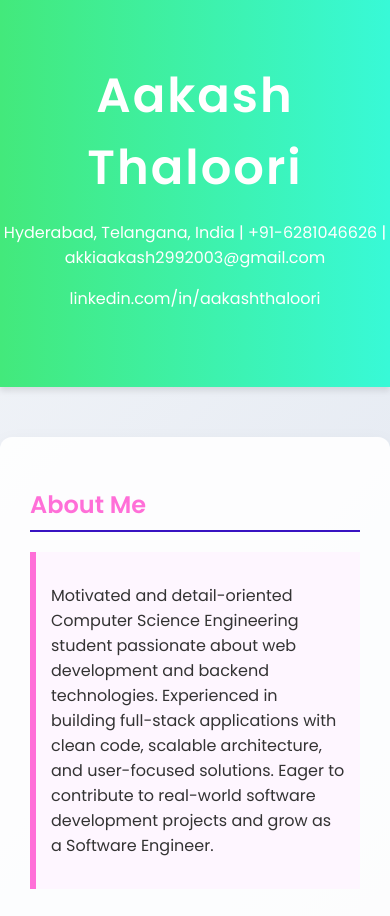
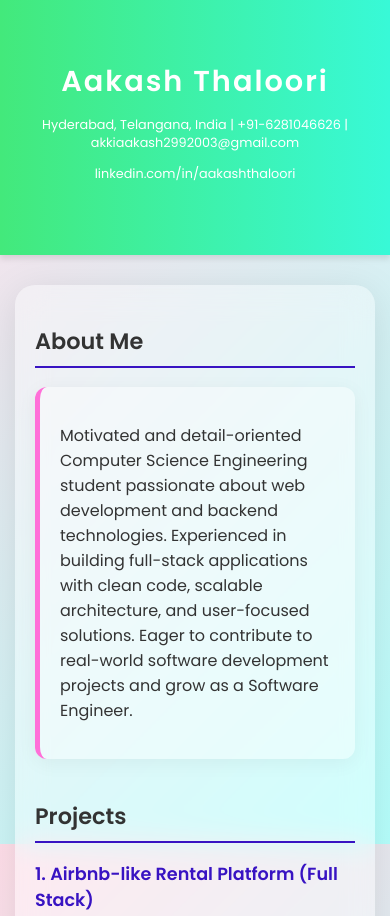
Before and after one commit to Thalooriaakash/portfolio, a plain HTML site: page index.html in a window 390 px wide. Shown: the top 916 px of the page. Drawn offline with Linux system fonts and the light colour scheme.

Commit message:
Update index.html

```diff
--- a/index.html
+++ b/index.html
@@ -10,10 +10,21 @@
             font-family: 'Poppins', sans-serif;
             margin: 0;
             padding: 0;
-            background: linear-gradient(135deg, #f5f7fa 0%, #c3cfe2 100%);
+            background: linear-gradient(135deg, #FFDEE9 0%, #B5FFFC 100%);
+            background-attachment: fixed;
             color: #333;
         }
+
         header {
+            background: linear-gradient(90deg, #FF6FD8 0%, #3813C2 100%);
+            color: #fff;
+            padding: 60px 0;
+            text-align: center;
+            box-shadow: 0 4px 10px rgba(0,0,0,0.2);
+            transition: all 0.5s;
+        }
+
+          header {
             background: linear-gradient(90deg, #FF6FD8 0%, #3813C2 100%);
             color: #fff;
             padding: 60px 0;
@@ -35,50 +46,100 @@
             color: #fff;
             font-size: 1rem;
         }
+
         .container {
             max-width: 900px;
             margin: 50px auto;
             padding: 30px;
-            background: rgba(255, 255, 255, 0.9);
-            border-radius: 12px;
-            box-shadow: 0 6px 20px rgba(0, 0, 0, 0.05);
+            background: rgba(255, 255, 255, 0.35);
+            border-radius: 20px;
+            backdrop-filter: blur(15px);
+            -webkit-backdrop-filter: blur(15px);
+            box-shadow: 0 8px 40px rgba(0, 0, 0, 0.1);
         }
+
         h2 {
-            color: #FF6FD8;
             border-bottom: 2px solid #3813C2;
             padding-bottom: 8px;
-            transition: color 0.3s;
+            transition: 0.5s;
         }
-        h2:hover {
-            color: #43e97b;
-        }
+
         h3 {
             color: #3813C2;
         }
+
         ul {
             padding-left: 20px;
         }
+
         a {
             color: #FF6FD8;
             text-decoration: none;
             transition: 0.3s;
         }
+
         a:hover {
             color: #3813C2;
             text-decoration: underline;
         }
+
         section {
             margin-bottom: 40px;
         }
+
         .highlight {
-            background-color: #fef6ff;
-            padding: 15px;
-            border-left: 6px solid #FF6FD8;
-            margin-bottom: 25px;
-            transition: transform 0.3s;
+            background: rgba(255, 255, 255, 0.4);
+            padding: 20px;
+            border-radius: 12px;
+            border-left: 5px solid #FF6FD8;
+            box-shadow: 0 4px 20px rgba(0, 0, 0, 0.05);
+            transition: transform 0.3s, box-shadow 0.3s;
         }
+
         .highlight:hover {
             transform: scale(1.02);
+            box-shadow: 0 10px 30px rgba(0, 0, 0, 0.1);
+        }
+
+        /* Different hover colors for each section heading */
+        section:nth-of-type(1) h2:hover { color: #FF6FD8; }
+        section:nth-of-type(2) h2:hover { color: #38f9d7; }
+        section:nth-of-type(3) h2:hover { color: #3813C2; }
+        section:nth-of-type(4) h2:hover { color: #FFA17F; }
+        section:nth-of-type(5) h2:hover { color: #43e97b; }
+        section:nth-of-type(6) h2:hover { color: #00c6ff; }
+
+        @media (max-width: 768px) {
+            header h1 {
+                font-size: 2.3rem;
+            }
+
+            header p, header a {
+                font-size: 0.9rem;
+            }
+
+            .container {
+                padding: 20px;
+                margin: 30px 15px;
+            }
+
+            h2 {
+                font-size: 1.4rem;
+            }
+
+            h3 {
+                font-size: 1.1rem;
+            }
+        }
+
+        @media (max-width: 480px) {
+            header h1 {
+                font-size: 1.8rem;
+            }
+
+            header p, header a {
+                font-size: 0.8rem;
+            }
         }
     </style>
 </head>
```
